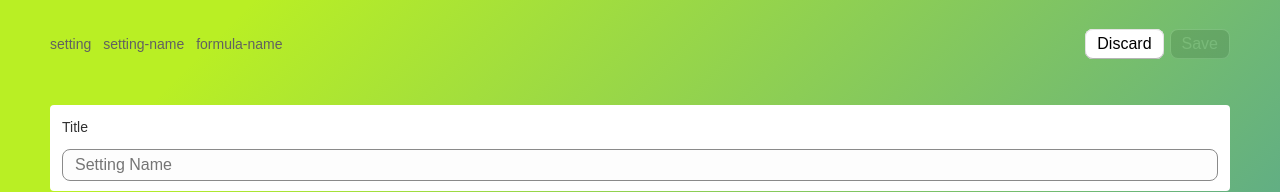
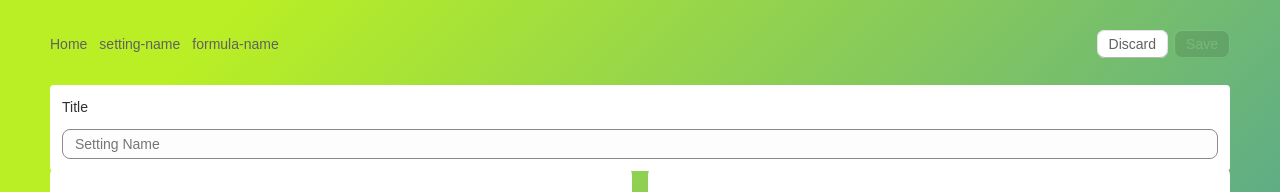
Before and after one commit to MAXGO01/Web_lab-2025, a plain HTML site: page formula.html in a window 1280 px wide. Shown: the top 192 px of the page. Drawn offline with Linux system fonts and the light colour scheme.

Commit message:
add links in header

```diff
--- a/formula.html
+++ b/formula.html
@@ -13,17 +13,17 @@
   </head>
   <body>
     <div class="container">
-      <div class="wrapper">
-        <div class="headers-wrapper">
-          <h2 class="headers">setting</h2>
-          <h2 class="headers">setting-name</h2>
-          <h2 class="headers">formula-name</h2>
-        </div>
+      <header class="wrapper">
+        <nav class="headers-wrapper">
+          <a href="index.html" class="headers">Home</h2>
+          <a href="settings.html" class="headers">setting-name</h2>
+          <a href="formula.html" class="headers">formula-name</h2>
+        </nav>
         <div class="btn-wrapper">
           <button class="btn">Discard</button>
           <button class="btn disabled" disabled>Save</button>
         </div>
-      </div>
+      </header>
       <div class="input-wrapper">
         <p class="title">Title</p>
         <input type="text" class="input" placeholder="Setting Name" />
--- a/resourses/styles.css
+++ b/resourses/styles.css
@@ -96,7 +96,6 @@
 }
 
 .wrapper {
-  margin-bottom: 20px;
   margin-top: 10px;
   width: 100%;
   height: 28px;
```
Also changed, not shown: settings.html (+2 -2 lines).
